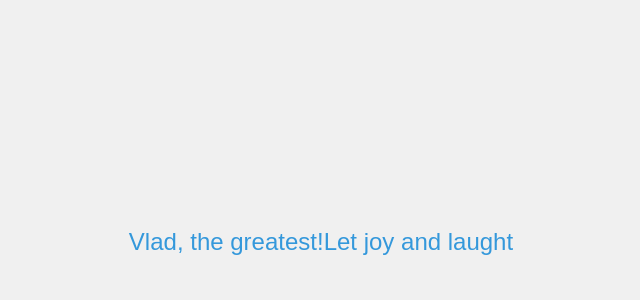
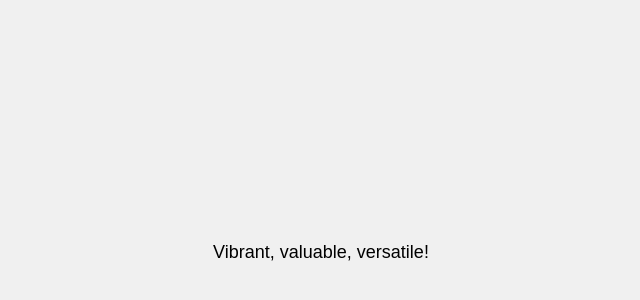
Before and after one commit to dinozzaur/birthday-wish, a plain HTML site: page index.html in a window 1280 px wide. Shown: the part 148-448 px from the top of the page, without its empty margins (319-959 px from the left). Drawn offline with Linux system fonts and the light colour scheme.

Commit message:
Update index.html

```diff
--- a/index.html
+++ b/index.html
@@ -3,7 +3,7 @@
 <head>
   <meta charset="UTF-8">
   <meta name="viewport" content="width=device-width, initial-scale=1.0">
-  <title>Happy Birthday, Vlad!</title>
+  <title>Birthday Wishes</title>
   <style>
     body {
       font-family: 'Arial', sans-serif;
@@ -14,60 +14,63 @@
       display: flex;
       align-items: center;
       justify-content: center;
-      height: 100vh;
+      min-height: 100vh;
+    }
+    .wish-container {
+      font-size: 18px;
+      max-width: 600px;
+      margin: auto;
     }
     .wish-line {
-      font-size: 24px;
-      color: #3498db;
       margin-bottom: 20px;
+      overflow: hidden;
+      white-space: nowrap;
     }
     .starting-letter {
       font-weight: bold;
-      font-size: 30px;
+      font-size: 24px;
       color: #e74c3c;
-      display: inline-block;
       margin-right: 5px;
     }
   </style>
 </head>
 <body>
-  <div>
-    <div id="birthdayWish" class="wish-line"></div>
+  <div class="wish-container" id="birthdayWish">
+    <div class="wish-line"></div>
   </div>
   <script>
     const birthdayWish = [
-      "Vlad, the greatest!",
+      "Vibrant, valuable, versatile!",
       "Let joy and laughter surround you!",
       "Achieve new coding heights!",
       "Dive into amazing adventures!",
-      "HAPPY BIRTHDAY!!!"
+      "HAPPY BIRTHDAY!"
     ];
-    const wishElement = document.getElementById("birthdayWish");
+    const wishContainer = document.getElementById("birthdayWish");
     let currentWishIndex = 0;
     function typeWish() {
+      const currentWish = birthdayWish[currentWishIndex];
+      const wishLine = document.createElement("div");
+      wishLine.classList.add("wish-line");
       let index = 0;
-      const currentWish = birthdayWish[currentWishIndex];
       function typeLetter() {
         const currentChar = currentWish[index];
         if (index === 0) {
-          wishElement.innerHTML += `<span class="starting-letter">${currentChar}</span>`;
+          const startingLetter = document.createElement("span");
+          startingLetter.classList.add("starting-letter");
+          startingLetter.textContent = currentChar;
+          wishLine.appendChild(startingLetter);
         } else {
-          wishElement.textContent += currentChar;
+          wishLine.textContent += currentChar;
         }
         index++;
         if (index < currentWish.length) {
           setTimeout(typeLetter, 100);
         } else {
-          // Move to the next wish after a brief pause
-          setTimeout(nextWish, 1500);
         }
       }
+      wishContainer.appendChild(wishLine);
       typeLetter();
-    }
-    function nextWish() {
-      currentWishIndex = (currentWishIndex + 1) % birthdayWish.length;
-      wishElement.innerHTML += '<div class="wish-line"></div>';
-      typeWish();
     }
     typeWish();
   </script>
```
